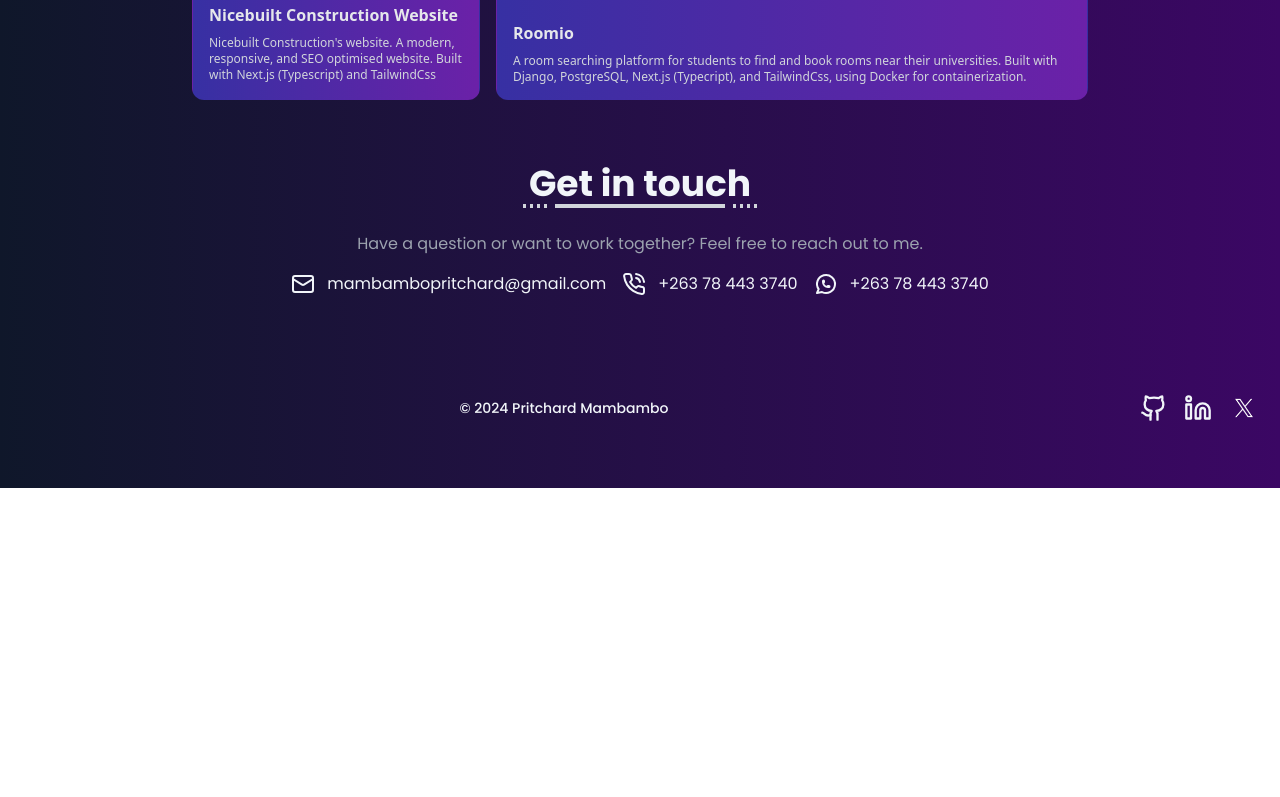
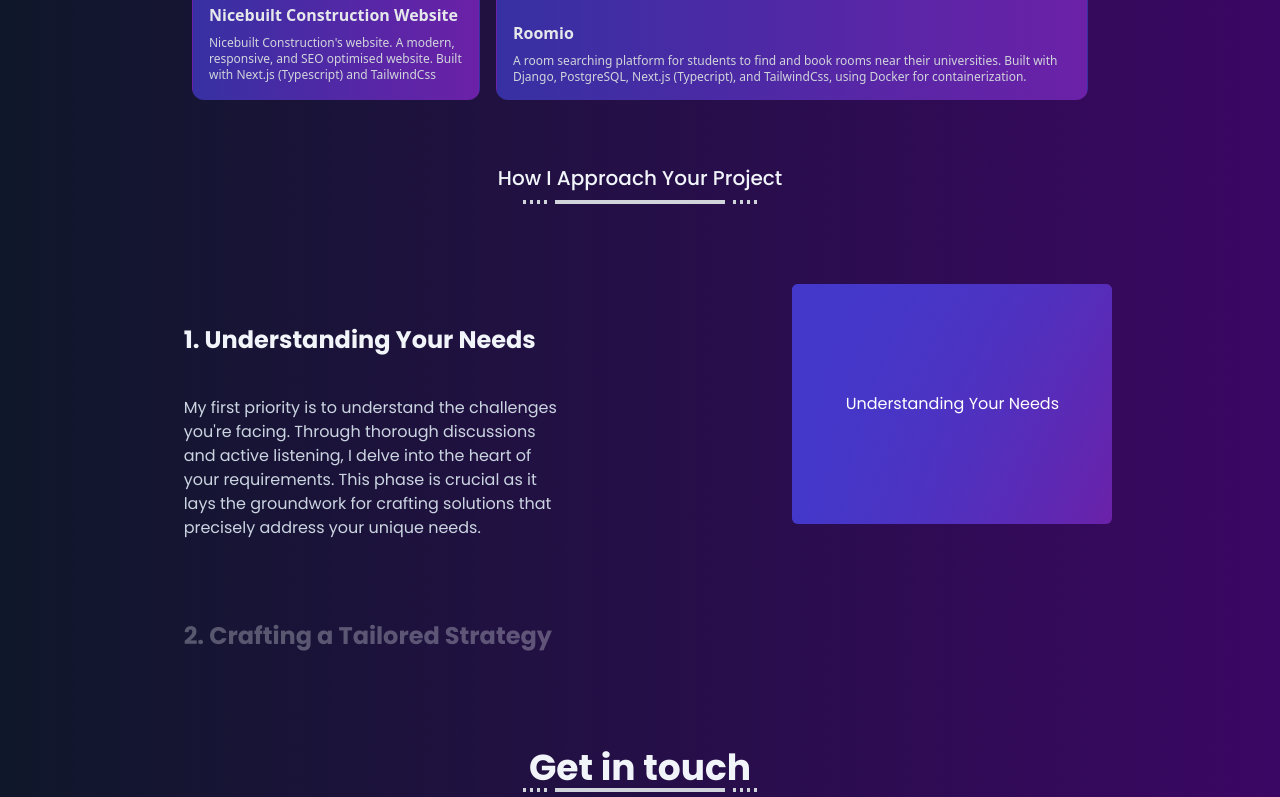
Before and after one commit to SirSanctified/nextjs-portfolio, a Next.js app: page / in a window 1280 px wide. Shown: the part 2684-3481 px from the top of the page. Before the commit the page ends 3172 px from the top, so only its background shows below. Built offline with nearby package versions, Linux system fonts and the light colour scheme.

Commit message:
Add Strategy component and project approach constants

```diff
--- a/app/page.tsx
+++ b/app/page.tsx
@@ -2,6 +2,7 @@ import About from "@/components/about";
 import Contact from "@/components/contact";
 import Hero from "@/components/hero";
 import { Projects } from "@/components/projects";
+import Strategy from "@/components/strategy";
 
 export default function Home() {
   return (
@@ -9,7 +10,7 @@ export default function Home() {
       <Hero />
       <About />
       <Projects />
-      {/* <Strategy /> */}
+      <Strategy />
       <Contact />
     </main>
   );
--- a/components/strategy.tsx
+++ b/components/strategy.tsx
@@ -1,7 +1,15 @@
-import React from "react";
+import { strategies } from "@/constants/project-approach";
+import { StickyScroll } from "./ui/sticky-scroll-reveal";
+import DottedUnderline from "./dottedUnderline";
 
 const Strategy = () => {
-  return <section className="w-full mt-8">Strategy</section>;
+  return <section className="w-full mt-8">
+     <h1 className="text-lg md:text-xl font-medium text-center w-full mb-2">
+        How I Approach Your Project
+      </h1>
+      <DottedUnderline direction="horizontal" />
+    <StickyScroll content={strategies} />
+    </section>;
 };
 
 export default Strategy;
--- /dev/null
+++ b/components/ui/sticky-scroll-reveal.tsx
@@ -0,0 +1,104 @@
+"use client";
+import React, { useRef } from "react";
+import { useMotionValueEvent, useScroll } from "framer-motion";
+import { motion } from "framer-motion";
+import { cn } from "@/lib/utils";
+
+export const StickyScroll = ({
+  content,
+  contentClassName,
+}: {
+  content: {
+    title: string;
+    description: string;
+    content?: React.ReactNode | any;
+  }[];
+  contentClassName?: string;
+}) => {
+  const [activeCard, setActiveCard] = React.useState(0);
+  const ref = useRef<any>(null);
+  const { scrollYProgress } = useScroll({
+    // target: ref
+    container: ref,
+    offset: ["start start", "end start"],
+  });
+  const cardLength = content.length;
+
+  useMotionValueEvent(scrollYProgress, "change", (latest) => {
+    const cardsBreakpoints = content.map((_, index) => index / cardLength);
+    const closestBreakpointIndex = cardsBreakpoints.reduce(
+      (acc, breakpoint, index) => {
+        const distance = Math.abs(latest - breakpoint);
+        if (distance < Math.abs(latest - cardsBreakpoints[acc])) {
+          return index;
+        }
+        return acc;
+      },
+      0
+    );
+    setActiveCard(closestBreakpointIndex);
+  });
+
+  const backgroundColors = [
+    "var(--slate-900)",
+    "var(--black)",
+    "var(--neutral-900)",
+  ];
+  const linearGradients = [
+    "bg-gradient-to-br from-indigo-500 to-purple-500",
+    "bg-gradient-to-br from-green-500 to-blue-500",
+    "bg-gradient-to-br from-rose-500 to-pink-500",
+  ];
+  return (
+    <motion.div
+      animate={{
+        backgroundColor: backgroundColors[activeCard % backgroundColors.length],
+      }}
+      className="h-[30rem] overflow-y-auto flex justify-center relative space-x-10 rounded-md p-10"
+      ref={ref}
+    >
+      <div className="div relative flex items-start px-4">
+        <div className="max-w-2xl">
+          {content.map((item, index) => (
+            <div key={item.title + index} className="my-20">
+              <motion.h2
+                initial={{
+                  opacity: 0,
+                }}
+                animate={{
+                  opacity: activeCard === index ? 1 : 0.3,
+                }}
+                className="text-2xl font-bold text-slate-100"
+              >
+                {item.title}
+              </motion.h2>
+              <motion.p
+                initial={{
+                  opacity: 0,
+                }}
+                animate={{
+                  opacity: activeCard === index ? 1 : 0.3,
+                }}
+                className="text-kg text-slate-300 max-w-sm mt-10"
+              >
+                {item.description}
+              </motion.p>
+            </div>
+          ))}
+          <div className="h-40" />
+        </div>
+      </div>
+      <motion.div
+        animate={{
+          background: linearGradients[activeCard % linearGradients.length],
+        }}
+        className={cn(
+          "hidden lg:block h-60 w-80 rounded-md bg-gradient-to-r from-indigo-700 to-purple-800 sticky top-10 overflow-hidden",
+          contentClassName
+        )}
+      >
+        {content[activeCard].content ?? null}
+      </motion.div>
+    </motion.div>
+  );
+};
--- /dev/null
+++ b/constants/project-approach.tsx
@@ -0,0 +1,50 @@
+import Image from "next/image";
+
+export const strategies = [
+    {
+      title: "1. Understanding Your Needs",
+      description:
+        "My first priority is to understand the challenges you're facing. Through thorough discussions and active listening, I delve into the heart of your requirements. This phase is crucial as it lays the groundwork for crafting solutions that precisely address your unique needs.",
+      content: (
+        <div className="h-full w-full bg-gradient-to-br from-indigo-700 to-purple-700 flex items-center justify-center text-white text-center">
+          Understanding Your Needs
+        </div>
+      ),
+    },
+    {
+      title: "2. Crafting a Tailored Strategy",
+      description:
+        "With insights gained from our discussions, I develop a strategy tailored specifically to your project. Drawing upon my expertise and experience, I design solutions that are not only effective but also aligned with your long-term goals. This personalized approach ensures that every aspect of the project is carefully crafted to deliver maximum value.",
+      content: (
+        <div className="h-full w-full  flex items-center justify-center text-white">
+          <Image
+            src="/planning.jpg"
+            width={300}
+            height={300}
+            className="h-full w-full object-cover"
+            alt="Creating customised strategy"
+          />
+        </div>
+      ),
+    },
+    {
+      title: "3. Development and Iterative Refinement",
+      description:
+        "Working in iterative cycles allows me to remain flexible and responsive to changes in requirements. This approach ensures that I deliver incremental value with each iteration, providing you with early insights into the project's progress and the flexibility to make adjustments as needed.",
+      content: (
+        <div className="h-full w-full bg-gradient-to-br from-indigo-700 to-purple-700 flex items-center justify-center text-white px-2 text-center">
+          Development and Iterative Refinement
+        </div>
+      ),
+    },
+    {
+      title: "4. Delivering Value and Ensuring Satisfaction",
+      description:
+        "Quality is paramount in my work. Throughout the development process, I prioritize rigorous testing and quality assurance measures to ensure that the final product meets the highest standards of excellence. My meticulous attention to detail guarantees that the solution I deliver not only meets but exceeds your expectations, providing you with a reliable and high-performing product.",
+      content: (
+        <div className="h-full w-full bg-gradient-to-br from-indigo-700 to-purple-700 flex items-center justify-center text-white px-2 text-center">
+          Delivering Value and Ensuring Satisfaction
+        </div>
+      ),
+    },
+  ];
```
Also changed, not shown: public/planning.jpg (added).
